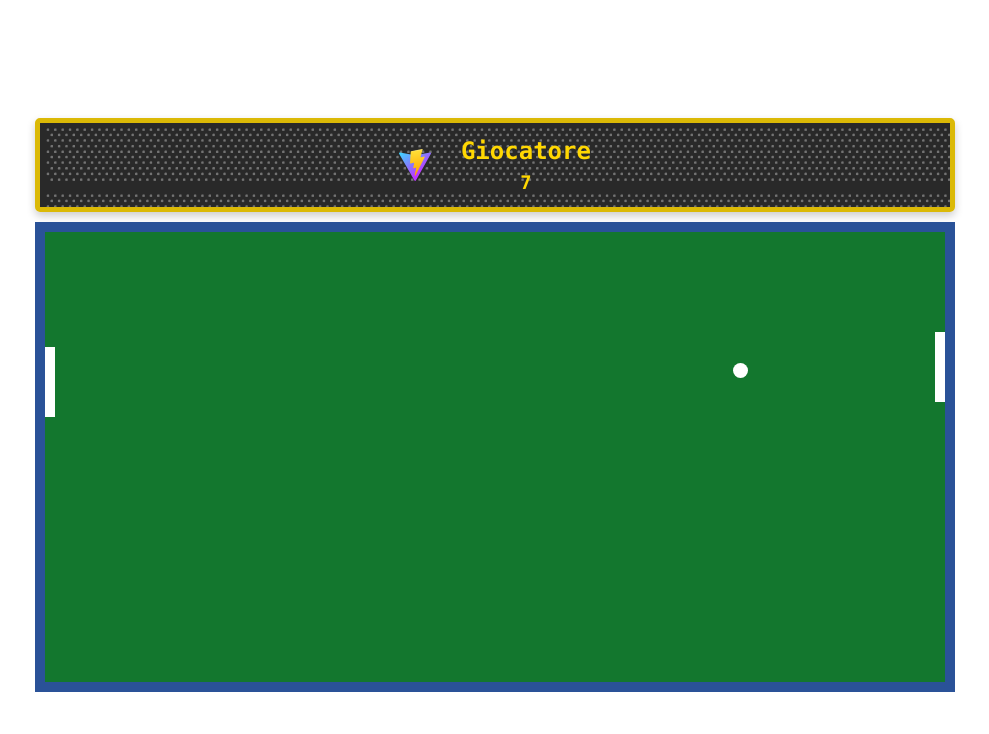
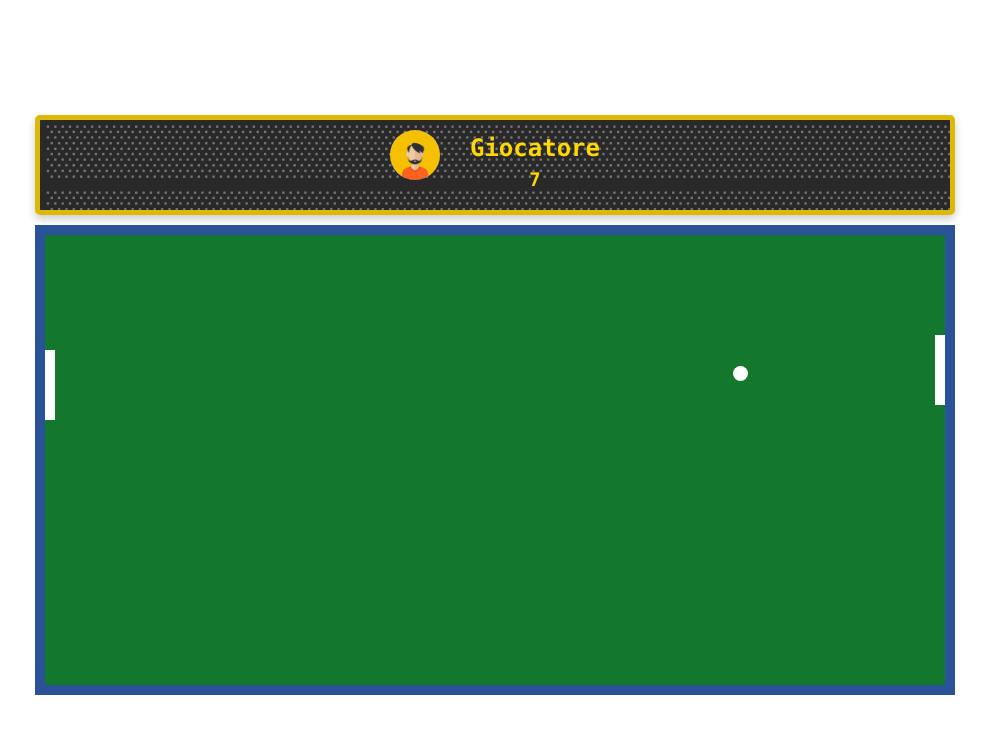
Before and after one commit to AndreaSergi/DevPlayground, a React (Vite) app in the folder devplayground/: page /pvcpu in a window 1280 px wide. Shown: the top 734 px of the page, without its empty margins (145-1134 px from the left). Built offline with nearby package versions, Linux system fonts and the light colour scheme.

Commit message:
single score

```diff
--- a/devplayground/src/pingPong/SingleScore.jsx
+++ b/devplayground/src/pingPong/SingleScore.jsx
@@ -13,19 +13,26 @@ export function SingleScore({ player, namePlayer }) {
         display: "flex",
         flexDirection: "horizontal",
         align: "center",
-        justifyContent: "center"
+        justifyContent: "center",
+        height: "100px"
       };
 
 
       const score = {
         display: "flex",
         flexDirection: "horizontal",
+        height: "100%"
+      }
+
+      const styleImg = {
+        height: "50px",
+        borderRadius: "100%"
       }
 
       return (
         <div style={scoreStyle}>
           <div style={score}>
-            <img src="vite.svg" alt="avatar pc" />
+            <img style={styleImg} src="avatar1.png" alt="avatar pc" />
             <div style={{marginLeft: "30px"}}>
               <h2>{namePlayer}</h2>
               <h3>{player}</h3>
```
Also changed, not shown: devplayground/public/avatar1.png (added).
